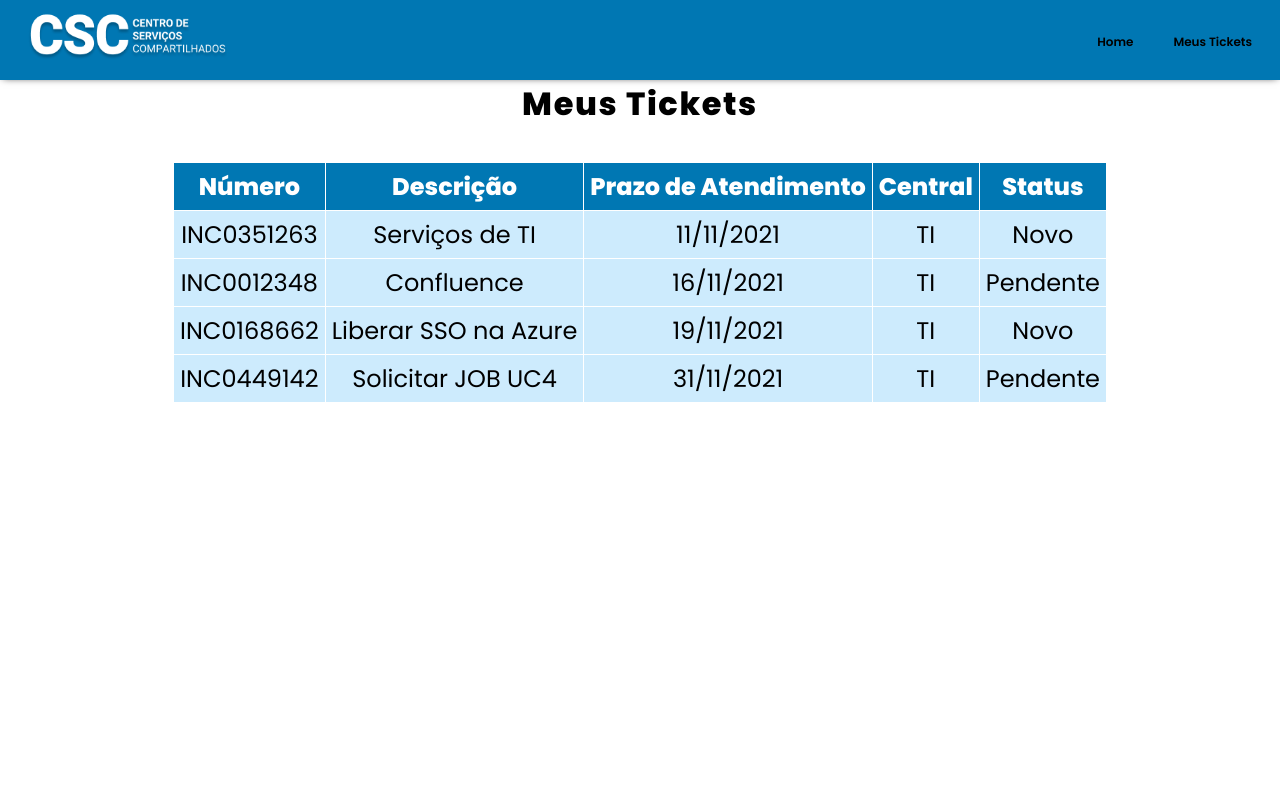
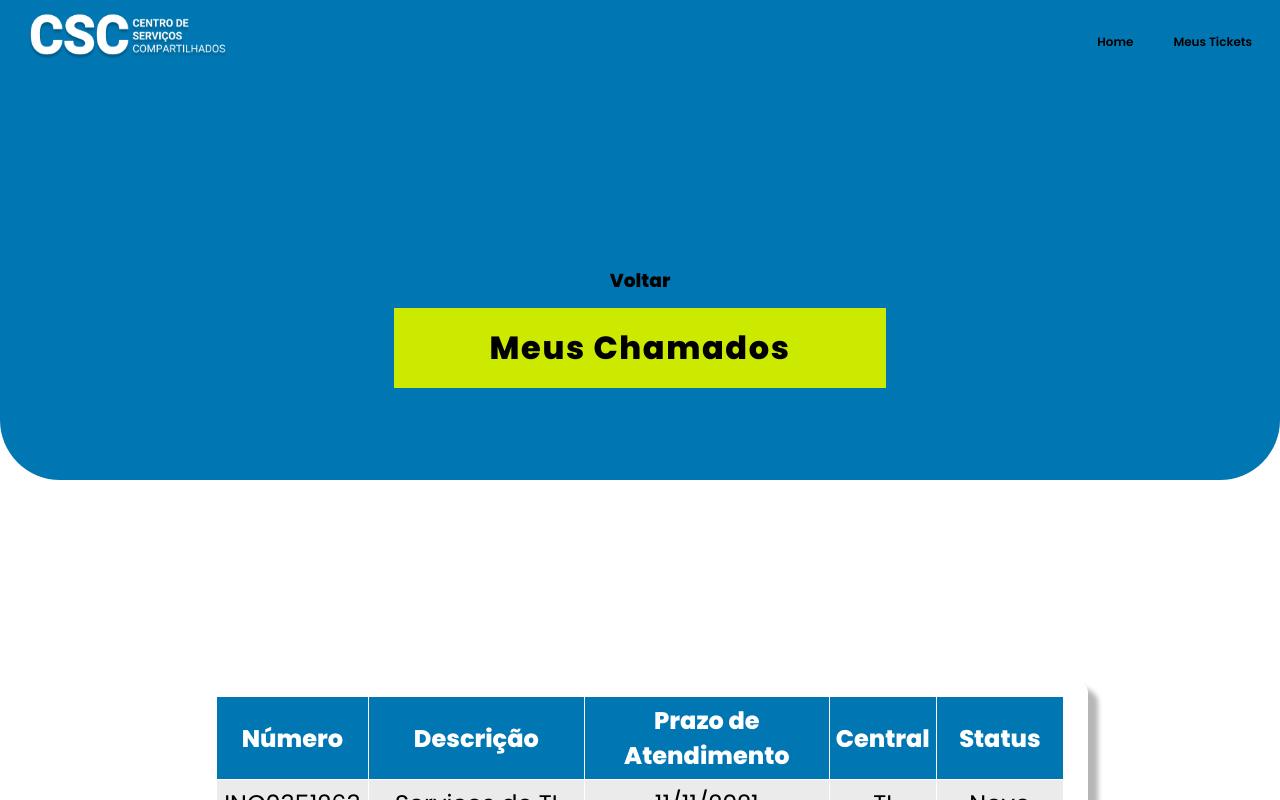
Before and after one commit to vanessa-cl/tf-raizen-SAP006, a React (Create React App) app in the folder tf-raizen/: page /mytickets in a window 1280 px wide. Shown: the top 800 px of the page. Built offline with nearby package versions, Linux system fonts and the light colour scheme.

Commit message:
Tela Ticket

```diff
--- a/tf-raizen/src/components/SearchSection/SearchSection.scss
+++ b/tf-raizen/src/components/SearchSection/SearchSection.scss
@@ -8,6 +8,7 @@
     align-items: center;
     justify-content: center;
     border-radius: 0 0 60px 60px;
+    display: flex;
 
     .search {
         width: 100%;
--- /dev/null
+++ b/tf-raizen/src/components/SearchSection/SectionTicket.js
@@ -0,0 +1,14 @@
+import './SearchSection.scss'
+
+
+function SearchTicket() {
+    return (
+        <section className="wave-container">
+            <div class="container-ticket">
+                <h1 className="back-home">Voltar</h1>
+            </div>
+        </section>
+    )
+}
+
+export default SearchTicket;
--- a/tf-raizen/src/components/Tables/TicketTable.scss
+++ b/tf-raizen/src/components/Tables/TicketTable.scss
@@ -3,7 +3,10 @@
     flex-direction: column;
     align-items: center;
     gap: 10px;
-    padding: 1rem;
+    padding: 1.5rem;
+    margin: 15%;
+    box-shadow: 10px 10px 5px #b7b5b5;
+    border-radius: 5%;
     table {
         border-collapse: collapse;
         width: 100%;
@@ -22,7 +25,7 @@
         }
 
         td {
-            background-color: rgb(205, 235, 253);
+            background-color: #EBEBEB;
         }
     }
     form {
--- a/tf-raizen/src/pages/MyTickets/MyTickets.js
+++ b/tf-raizen/src/pages/MyTickets/MyTickets.js
@@ -2,6 +2,8 @@ import {useEffect} from 'react'
 import gsap, {Power3} from 'gsap'
 import Title from '../../components/Title/Title'
 import TicketTable from '../../components/Tables/TicketTable'
+import SearchTicket from '../../components/SearchSection/SectionTicket';
+import Footer from '../../components/Footer/Footer';
 import './MyTickets.scss'
 
 function MyTickets() {
@@ -15,9 +17,12 @@ function MyTickets() {
     return (
       <>
         <main className="mytickets-container">
+          <section>
+            <SearchTicket />
+          </section>
           <article className="page">
             <section className="inner">
-                <Title lineContent="Meus Tickets" />
+                <Title lineContent="Meus Chamados" />
             </section>
             <section>
                 <p className="table">
@@ -25,6 +30,9 @@ function MyTickets() {
                 </p>
             </section>
           </article>
+          <section className="footer-myTicket">
+            <Footer />
+          </section>
         </main>
       </>
     )
--- a/tf-raizen/src/pages/MyTickets/MyTickets.scss
+++ b/tf-raizen/src/pages/MyTickets/MyTickets.scss
@@ -6,8 +6,9 @@
 
     display: flex;
     justify-content: center;
+    flex-direction: column;
     .page {
-      position: absolute;
+      /*position: absolute;*/
       .inner {
         display: flex;
         justify-content: center;
@@ -17,7 +18,9 @@
           letter-spacing: .1rem;
           .line-wrap {
             overflow: hidden;
-            height: 66px;
+            background: #CBEA00;
+            padding: 1rem 6rem;
+            margin-top: -35%;
           }
         }
       }
@@ -32,6 +35,8 @@
         align-items: center;
         justify-content: flex-end;
       }
-
+      .footer-myTicket{
+        margin-top: 45%;
+      }
     }
   }
```
Also changed, not shown: 1 other file (tests, documents, lock files or other folders).
